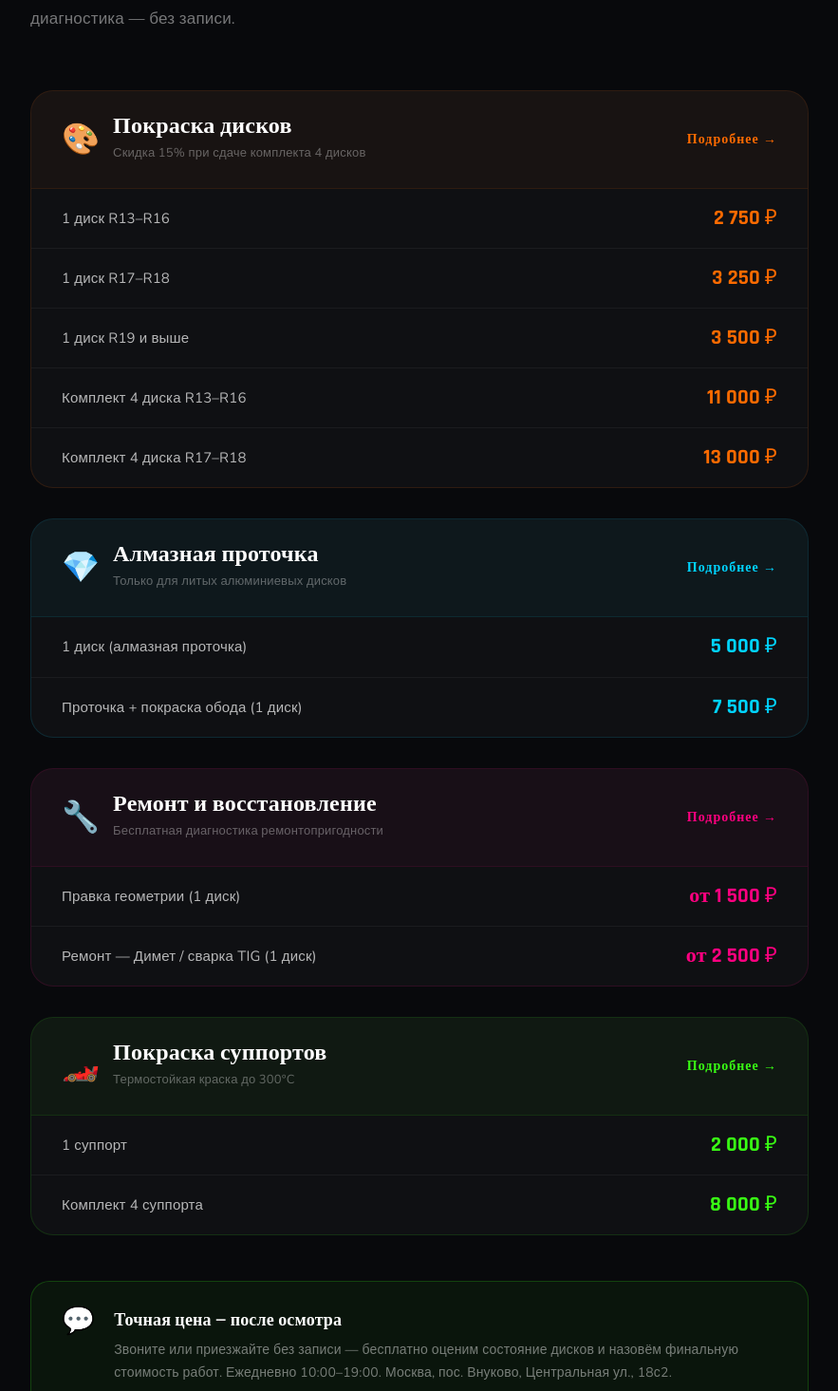
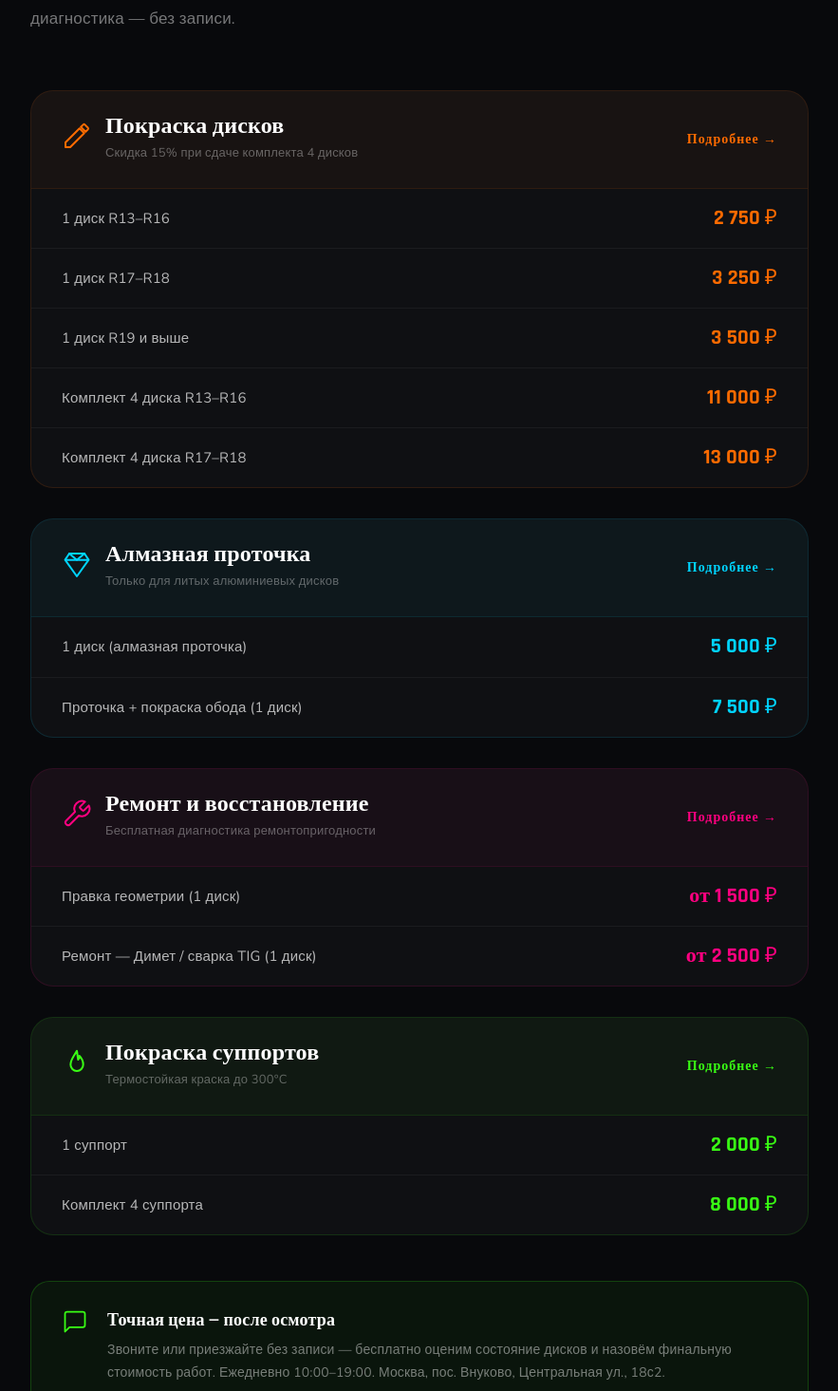
Before and after one commit to mikhailmikemorozov-coder/moaans, a React (Vite) app: page /tseny in a window 1280 px wide. Shown: the part 305-1770 px from the top of the page at 95% size, without its empty margins (198-1081 px from the left). Built offline with nearby package versions, Linux system fonts and the light colour scheme.

Commit message:
Replace emoji icons with SVG in Tseny page
Co-Authored-By: Claude Sonnet 4.6 <noreply@anthropic.com>

```diff
--- a/src/pages/Tseny.jsx
+++ b/src/pages/Tseny.jsx
@@ -7,12 +7,18 @@ const PHONES = [
   { label: "+7 (925) 110-10-52", href: "tel:+79251101052" },
 ];
 
+const ICON_PAINT = <svg viewBox="0 0 24 24" fill="none" stroke="currentColor" strokeWidth="1.5" strokeLinecap="round" strokeLinejoin="round" width="32" height="32"><path d="M3 17.25V21h3.75L17.81 9.94l-3.75-3.75L3 17.25z"/><path d="M20.71 7.04a1 1 0 000-1.41l-2.34-2.34a1 1 0 00-1.41 0l-1.83 1.83 3.75 3.75 1.83-1.83z"/></svg>;
+const ICON_DIAMOND = <svg viewBox="0 0 24 24" fill="none" stroke="currentColor" strokeWidth="1.5" strokeLinecap="round" strokeLinejoin="round" width="32" height="32"><path d="M6 3h12l3.3 5-9.3 13-9.3-13z"/><line x1="3" y1="8" x2="21" y2="8"/><path d="M6 3l6 5 6-5"/></svg>;
+const ICON_WRENCH = <svg viewBox="0 0 24 24" fill="none" stroke="currentColor" strokeWidth="1.5" strokeLinecap="round" strokeLinejoin="round" width="32" height="32"><path d="M14.7 6.3a1 1 0 000 1.4l1.6 1.6a1 1 0 001.4 0l3.77-3.77a6 6 0 01-7.94 7.94l-6.91 6.91a2.12 2.12 0 01-3-3l6.91-6.91a6 6 0 017.94-7.94l-3.76 3.76z"/></svg>;
+const ICON_FLAME = <svg viewBox="0 0 24 24" fill="none" stroke="currentColor" strokeWidth="1.5" strokeLinecap="round" strokeLinejoin="round" width="32" height="32"><path d="M12 2C9.5 6.5 7 9 7 13a5 5 0 0010 0c0-3.5-1.5-5.5-3-7 0 1.5-.5 2.5-1 3C12.5 7 12.5 4 12 2z"/></svg>;
+const ICON_CHAT = <svg viewBox="0 0 24 24" fill="none" stroke="currentColor" strokeWidth="1.5" strokeLinecap="round" strokeLinejoin="round" width="28" height="28"><path d="M21 15a2 2 0 01-2 2H7l-4 4V5a2 2 0 012-2h14a2 2 0 012 2z"/></svg>;
+
 const PRICE_SECTIONS = [
   {
     id: "pokraska",
     title: "Покраска дисков",
     color: "#ff6b00",
-    icon: "🎨",
+    icon: ICON_PAINT,
     href: "/pokraska-diskov-moskva",
     note: "Скидка 15% при сдаче комплекта 4 дисков",
     items: [
@@ -27,7 +33,7 @@ const PRICE_SECTIONS = [
     id: "prochka",
     title: "Алмазная проточка",
     color: "#00d4ff",
-    icon: "💎",
+    icon: ICON_DIAMOND,
     href: "/almaznaya-prochka-diskov",
     note: "Только для литых алюминиевых дисков",
     items: [
@@ -39,7 +45,7 @@ const PRICE_SECTIONS = [
     id: "remont",
     title: "Ремонт и восстановление",
     color: "#ff0080",
-    icon: "🔧",
+    icon: ICON_WRENCH,
     href: "/remont-diskov-moskva",
     note: "Бесплатная диагностика ремонтопригодности",
     items: [
@@ -51,7 +57,7 @@ const PRICE_SECTIONS = [
     id: "supporty",
     title: "Покраска суппортов",
     color: "#39ff14",
-    icon: "🏎️",
+    icon: ICON_FLAME,
     href: "/pokraska-supportov-moskva",
     note: "Термостойкая краска до 300°C",
     items: [
@@ -141,7 +147,7 @@ export default function Tseny() {
                 display: "flex", alignItems: "center", justifyContent: "space-between", flexWrap: "wrap", gap: 12,
               }}>
                 <div style={{ display: "flex", alignItems: "center", gap: 14 }}>
-                  <span style={{ fontSize: 32 }}>{section.icon}</span>
+                  <div style={{ color: section.color, flexShrink: 0 }}>{section.icon}</div>
                   <div>
                     <div style={{ fontFamily: "'Rajdhani'", fontSize: 24, fontWeight: 700 }}>{section.title}</div>
                     <div style={{ fontSize: 13, color: "rgba(255,255,255,.35)", marginTop: 2 }}>{section.note}</div>
@@ -179,7 +185,7 @@ export default function Tseny() {
           background: "rgba(57,255,20,.05)", border: "1px solid rgba(57,255,20,.2)",
           borderRadius: 20, display: "flex", gap: 20, alignItems: "flex-start",
         }}>
-          <span style={{ fontSize: 28, flexShrink: 0 }}>💬</span>
+          <div style={{ color: "#39ff14", flexShrink: 0 }}>{ICON_CHAT}</div>
           <div>
             <div style={{ fontFamily: "'Rajdhani'", fontSize: 18, fontWeight: 700, marginBottom: 6 }}>Точная цена — после осмотра</div>
             <div style={{ fontSize: 14, color: "rgba(255,255,255,.45)", lineHeight: 1.7 }}>
```
